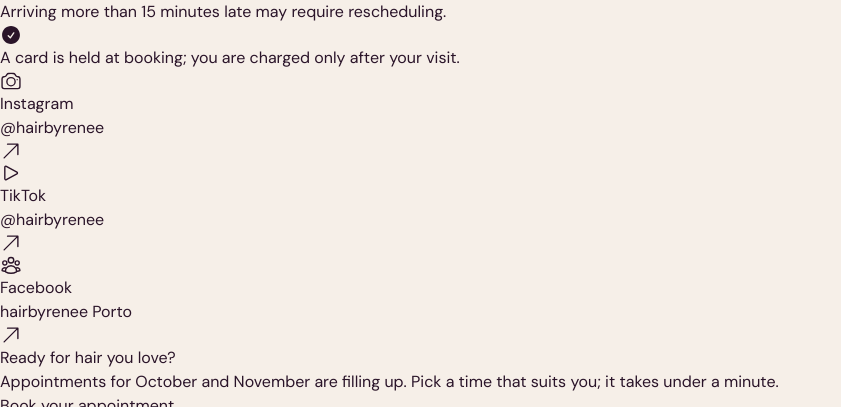
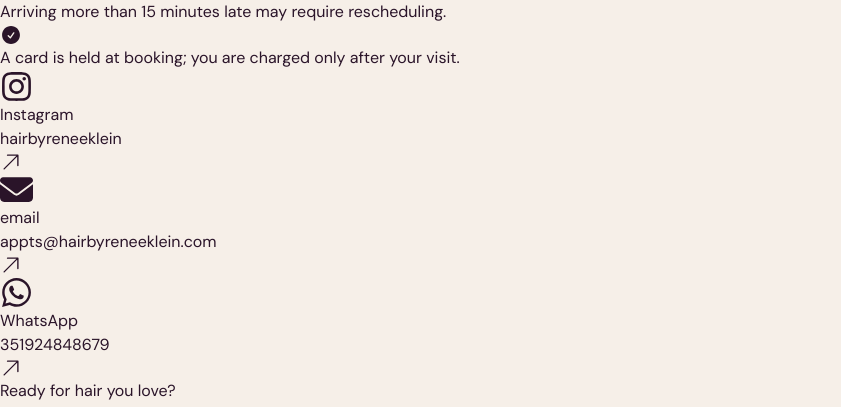
Before and after one commit to changokun/hairbyreneeklein, a Next.js app: page / in a window 1280 px wide. Shown: the part 3679-4086 px from the top of the page, without its empty margins (0-841 px from the left). Built offline with nearby package versions, Linux system fonts and the light colour scheme; no server answers.

Commit message:
more powerful social loops

```diff
--- a/src/app/components/VisitSection.tsx
+++ b/src/app/components/VisitSection.tsx
@@ -1,7 +1,7 @@
 import React from 'react';
 import Icon from '@/components/ui/AppIcon';
 import siteContent from '@/data/siteContent.json';
-import { FaWhatsapp } from 'react-icons/fa6';
+import { FaWhatsapp, FaInstagram, FaTiktok, FaFacebook, FaEnvelope } from 'react-icons/fa6';
 
 const hours = [
   { day: 'Tuesday – Friday', time: '9:00 AM – 6:00 PM' },
@@ -16,11 +16,20 @@
   'A card is held at booking; you are charged only after your visit.',
 ];
 
-const socials = [
-  { label: 'Instagram', handle: '@hairbyrenee', icon: 'CameraIcon', href: 'https://instagram.com' },
-  { label: 'TikTok', handle: '@hairbyrenee', icon: 'PlayIcon', href: 'https://tiktok.com' },
-  { label: 'Facebook', handle: 'hairbyrenee Porto', icon: 'UserGroupIcon', href: 'https://facebook.com' },
-];
+
+// clean up some siteContent
+siteContent.social.Instagram = siteContent.social.Instagram.split('/').pop()
+siteContent.social.WhatsApp = siteContent.social.WhatsApp.replace(/\D/g, '')
+// keep trailing slashes on urls in here
+const socials: Record<string, { icon: React.JSX.Element; href: string }> = {
+  "Instagram": { "icon": <FaInstagram size={33} />, "href": 'https://instagram.com/' },
+  "WhatsApp": { "icon": <FaWhatsapp size={33} />, "href": 'https://wa.me/' },
+  "TikTok": { "icon": <FaTiktok size={33} />, "href": 'https://tiktok.com/' },
+  "Facebook": { "icon": <FaFacebook size={33} />, "href": 'https://facebook.com/' },
+  "email": { "icon": <FaEnvelope size={33} />, "href": 'mailto:' },
+};
+// emailLinkQueryVars
+// WhatsAppLinkQueryVars
 
 export default function VisitSection() {
   return (
@@ -131,26 +140,34 @@
 
         {/* Socials */}
         <div className="mt-5 grid grid-cols-1 gap-4 md:grid-cols-3">
-          {socials.map((s, i) => (
+          {Object.entries(siteContent.social).map(([label, social], i) => {
+						if( ! social.length || ! socials[label as keyof typeof socials]?.href || label.indexOf('QueryVars') > -1) return null;
+
+						const query = label === 'email' && siteContent.social.emailLinkQueryVars ? `?${siteContent.social.emailLinkQueryVars}` :
+               label === 'WhatsApp' && siteContent.social.WhatsAppLinkQueryVars ? `?${siteContent.social.WhatsAppLinkQueryVars}` : '';
+
+						return (
 							<a
-              key={s.label}
+								key={label}
 								data-reveal
 								data-reveal-delay={String(i * 100)}
-              href={s.href}
+								href={`${socials[label].href}${social}${query}`}
 								className="group flex min-h-[88px] items-center justify-between gap-4 rounded-[2rem] border border-border bg-card px-6 transition-all duration-300 hover:-translate-y-1 hover:border-accent hover:shadow-xl"
+								target="_blank"
 								>
 								<div className="flex items-center gap-4">
 									<div className="flex h-12 w-12 items-center justify-center rounded-full bg-primary text-primary-foreground">
-                  <Icon name={s.icon as 'CameraIcon'} size={22} />
+										{socials[label].icon}
 									</div>
 									<div>
-                  <p className="text-[16px] font-semibold text-card-foreground">{s.label}</p>
-                  <p className="text-[15px] text-muted-foreground">{s.handle}</p>
+										<p className="text-[16px] font-semibold text-card-foreground">{label}</p>
+										<p className="text-[15px] text-muted-foreground">{social}</p>
 									</div>
 								</div>
 								<Icon name="ArrowUpRightIcon" size={22} className="text-muted-foreground transition-transform group-hover:translate-x-1 group-hover:-translate-y-1" />
 							</a>
-          ))}
+						)
+					})}
         </div>
 
         {/* Final CTA */}
--- a/src/data/siteContent.json
+++ b/src/data/siteContent.json
@@ -8,11 +8,15 @@
 		"lastName": "Klein"
   },
   "social": {
-    "instagram": "https://instagram.com/hairbyreneeklein",
-    "facebook": "",
-    "tiktok": "",
+    "Instagram": "https://instagram.com/hairbyreneeklein",
+    "Facebook": "",
+    "TikTok": "",
     "email": "appts@hairbyreneeklein.com",
-    "phone": "tel:+15551234567"
+    "emailLinkQueryVarsXXX": "subject=Hallo&body=beepbooop",
+    "phone": "+351 924 848 679",
+    "sms": "+351 924 848 679",
+    "WhatsApp": "+351 924 848 679",
+    "WhatsAppLinkQueryVars": "text=beepboop"
   },
   "hero": {
     "headline": "Beautiful Hair Starts Here",
```
Lines whose indentation alone changed are shown as unchanged.
